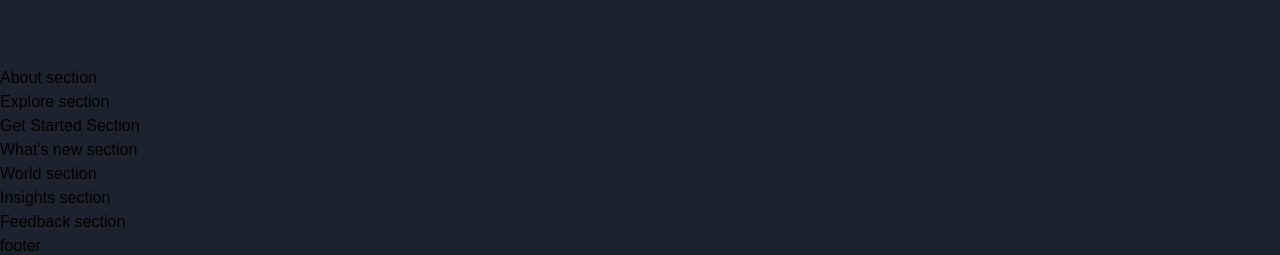
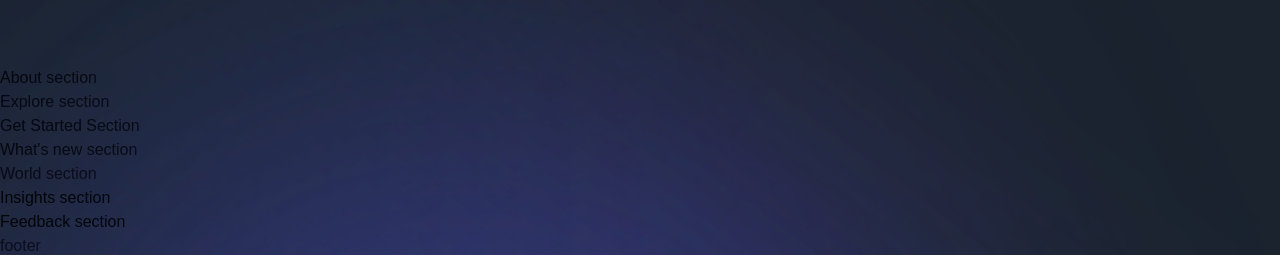
Before and after one commit to gracebir/meta-verse-design, a Next.js app: page / in a window 1280 px wide. Shown: the part 1038-1293 px from the top of the page. Built offline with nearby package versions, Linux system fonts and the light colour scheme; a web font is replaced by a local one.

Commit message:
adding gradiant to different sections

```diff
--- a/app/page.js
+++ b/app/page.js
@@ -1,17 +1,35 @@
-import { Footer, Navbar } from '../components';
-import { About, Explore, Feedback, GetStarted, Hero, Insights, WhatsNew, World } from '../sections';
+import { Footer, Navbar } from "../components";
+import {
+  About,
+  Explore,
+  Feedback,
+  GetStarted,
+  Hero,
+  Insights,
+  WhatsNew,
+  World,
+} from "../sections";
 
 const Page = () => (
-  <div className='bg-primary-black overflow-hidden'>
+  <div className="bg-primary-black overflow-hidden">
     <Navbar />
     <Hero />
+    <div className="relative">
       <About />
+      <div className="gradient-03 z-0" />
       <Explore />
+    </div>
+    <div className="relative">
       <GetStarted />
+      <div className="gradient-04 z-0" />
       <WhatsNew />
+    </div>
     <World />
+    <div className="relative">
       <Insights />
+      <div className="gradient-04 z-0" />
       <Feedback />
+    </div>
     <Footer />
   </div>
 );
```
Lines whose indentation alone changed are shown as unchanged.
